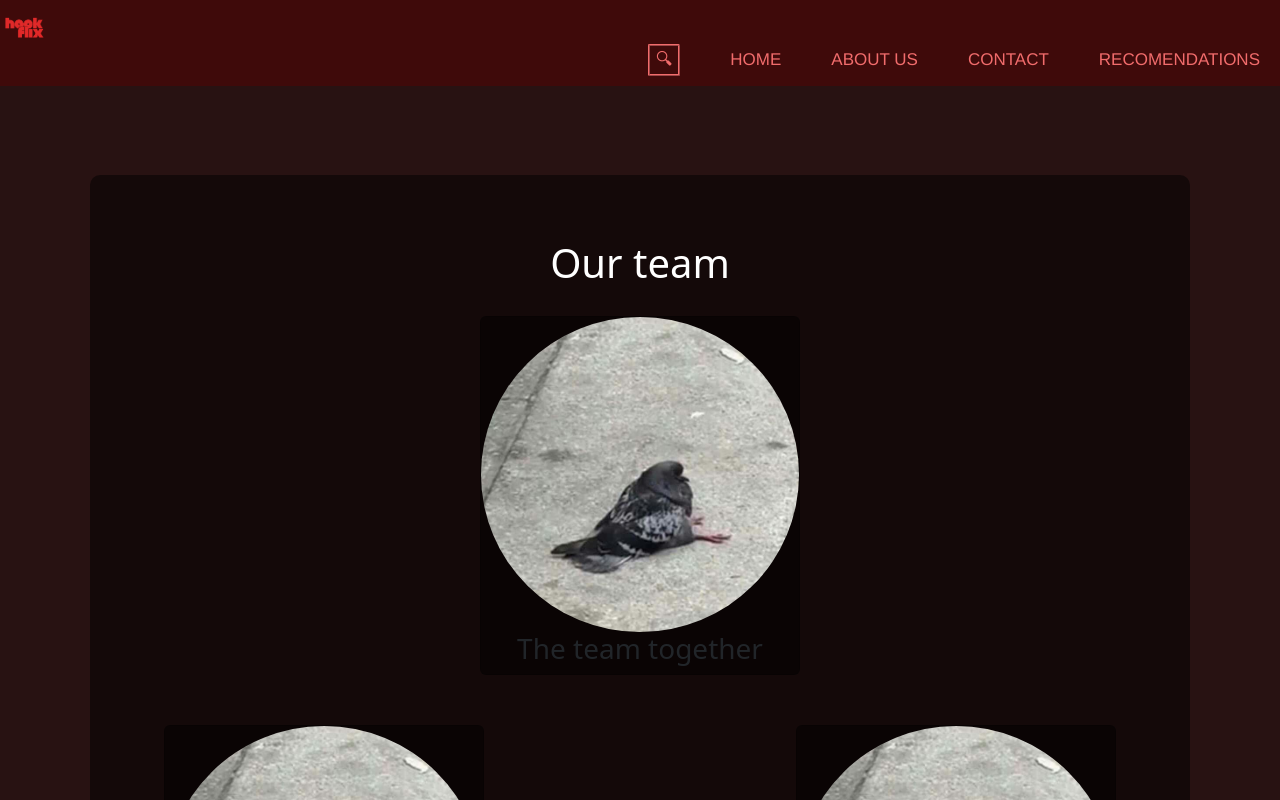
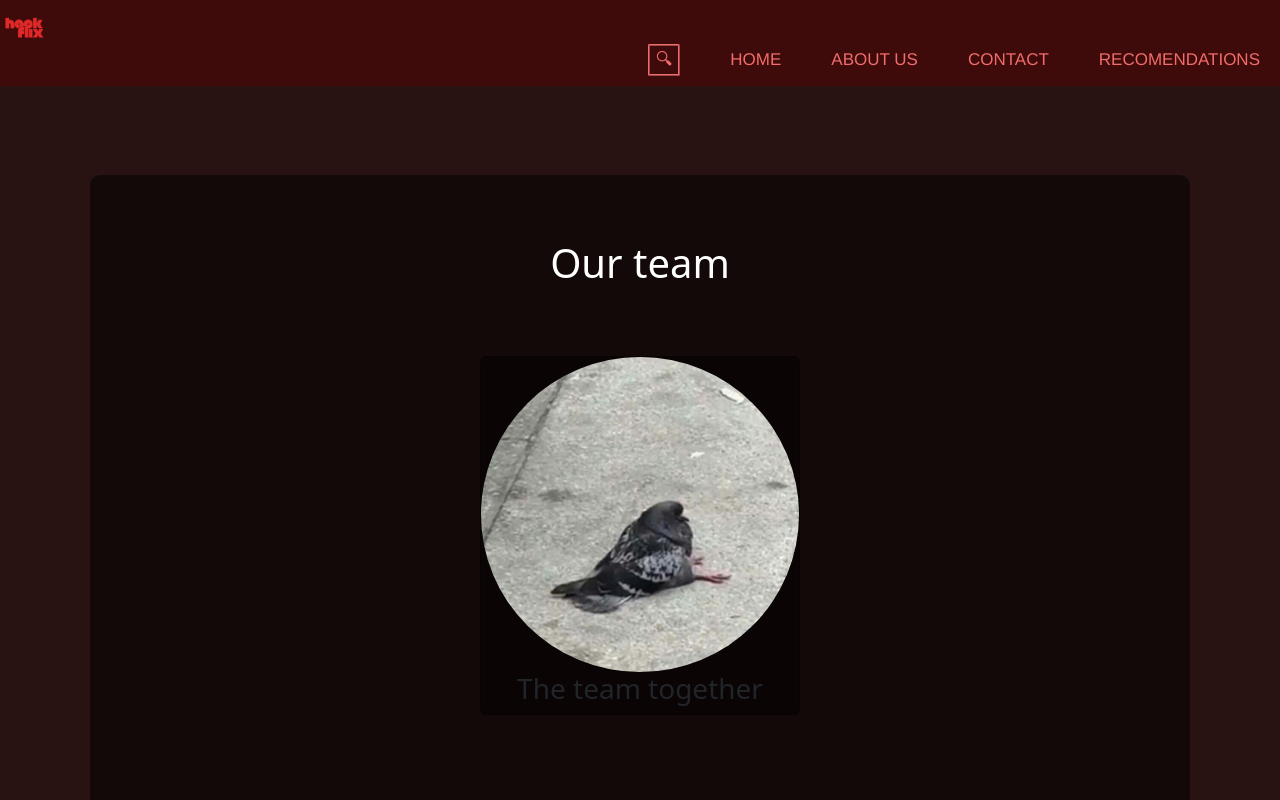
Before and after one commit to MaraAnima/Primer-Entregable, a React (Vite) app: page /about-us in a window 1280 px wide. Shown: the top 800 px of the page. Built offline with nearby package versions, Linux system fonts and the light colour scheme; a web font is replaced by a local one.

Commit message:
pp
Co-Authored-By: LucasSanmartino7 <179268813+LucasSanmartino7@users.noreply.github.com>
Co-Authored-By: Natayha-Raicoff <179271466+Natayha-Raicoff@users.noreply.github.com>
Co-Authored-By: SarabOlivera <187664642+SarabOlivera@users.noreply.github.com>

```diff
--- a/src/App.css
+++ b/src/App.css
@@ -198,7 +198,7 @@ nav a:hover::before {
   justify-content: center; /* Centers horizontally */
   align-items: center; /* Centers vertically */
   width: 100%; /* Container takes full width of the parent */
-  height:50vh; /* Optional: Makes the container take the full height of the viewport */
+  height:60vh; /* Optional: Makes the container take the full height of the viewport */
 }
 
 .card {
```
